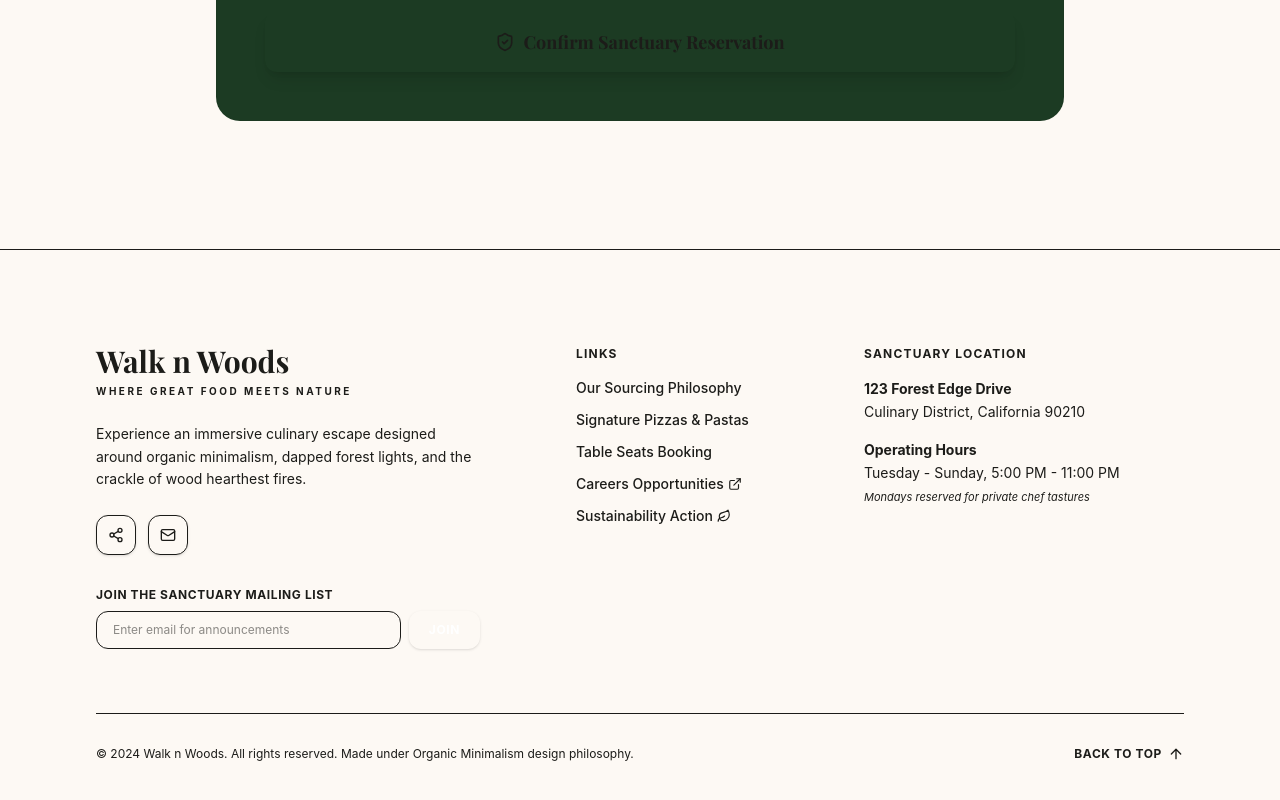
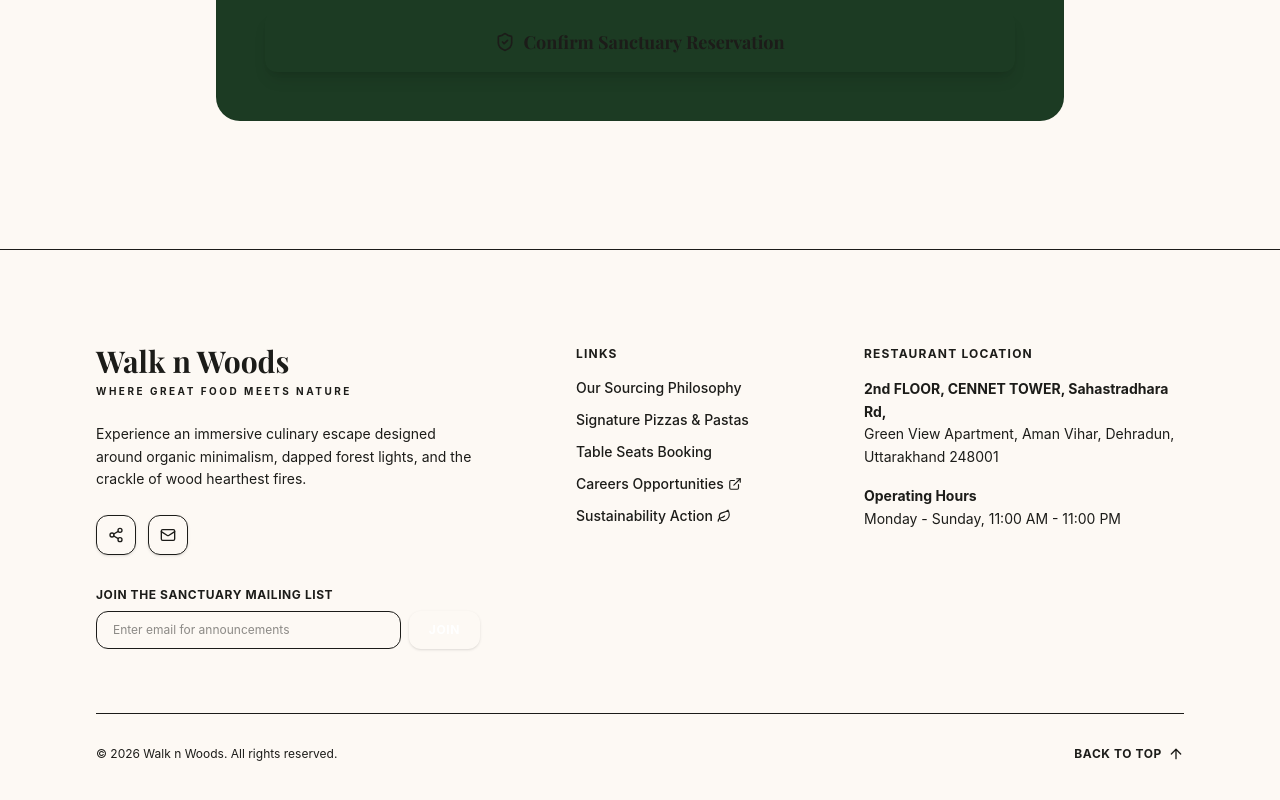
Before and after one commit to BruhhCode/walk-n-woods, a React (Vite) app: page / in a window 1280 px wide. Shown: the part 4715-5515 px from the top of the page. Built offline with nearby package versions, Linux system fonts and the light colour scheme; a web font is replaced by a local one.

Commit message:
changes to the footer section

```diff
--- a/src/components/Footer.tsx
+++ b/src/components/Footer.tsx
@@ -168,18 +168,17 @@ export default function Footer({ onNavigate }: FooterProps) {
           {/* Restaurant Coordinates */}
           <div className="md:col-span-4 flex flex-col gap-4 text-sm text-on-surface-variant">
             <span className="font-sans text-xs uppercase tracking-widest font-bold text-primary block">
-              Sanctuary Location
+              Restaurant Location
             </span>
             <div className="space-y-4">
               <p className="leading-relaxed font-sans max-w-xs">
-                <span className="text-primary font-bold block">123 Forest Edge Drive</span>
-                Culinary District, California 90210
+                <span className="text-primary font-bold block"> 2nd FLOOR, CENNET TOWER, Sahastradhara Rd,</span>
+                Green View Apartment, Aman Vihar, Dehradun, Uttarakhand 248001
               </p>
 
               <p className="leading-relaxed font-sans">
                 <span className="text-primary font-bold block">Operating Hours</span>
-                Tuesday - Sunday, 5:00 PM - 11:00 PM <br />
-                <span className="text-[11px] text-outline italic">Mondays reserved for private chef tastures</span>
+                Monday - Sunday, 11:00 AM - 11:00 PM <br />
               </p>
             </div>
           </div>
@@ -188,7 +187,7 @@ export default function Footer({ onNavigate }: FooterProps) {
         {/* Bottom copyright and scrolling indicator */}
         <div className="mt-16 pt-8 border-t border-primary-container/5 flex flex-col sm:flex-row justify-between items-center gap-4">
           <p className="font-sans text-xs text-outline text-center sm:text-left">
-            © 2024 Walk n Woods. All rights reserved. Made under Organic Minimalism design philosophy.
+            © 2026 Walk n Woods. All rights reserved.
           </p>
 
           <button
--- a/src/components/MenuSection.tsx
+++ b/src/components/MenuSection.tsx
@@ -368,7 +368,7 @@ export default function MenuSection({ cart, onAddToCart, onRemoveFromCart, onOpe
                 initial={{ opacity: 0, scale: 0.95, y: 20 }}
                 animate={{ opacity: 1, scale: 1, y: 0 }}
                 exit={{ opacity: 0, scale: 0.95, y: 20 }}
-                transition={{ duration: 0.4, cubicBezier: [0.16, 1, 0.3, 1] }}
+                transition={{ duration: 0.4, ease: [0.16, 1, 0.3, 1] }}
                 className="relative bg-surface rounded-3xl w-full max-w-2xl max-h-[85vh] overflow-y-auto shadow-2xl z-10 border border-primary-container/10"
               >
                 {/* Big full-bleed header image */}
```
